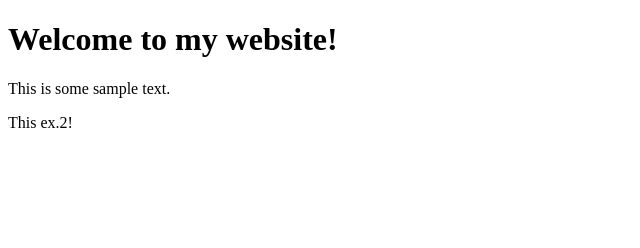
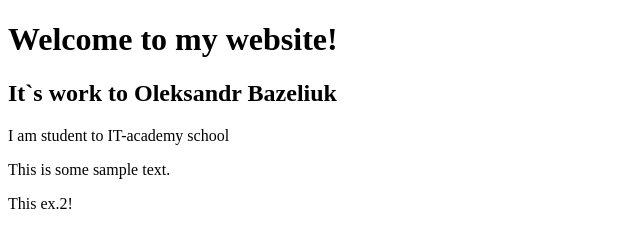
Before and after one commit to folvox/Lesson-5, a plain HTML site: page index.html in a window 1280 px wide. Shown: the whole page, without its empty margins (0-640 px from the left). Drawn offline with Linux system fonts and the light colour scheme.

Commit message:
Додаткові зміни

```diff
--- a/index.html
+++ b/index.html
@@ -11,6 +11,8 @@
 <body>
 
 <h1>Welcome to my website!</h1>
+<h2>It`s work to Oleksandr Bazeliuk</h2>
+<p> I am student to IT-academy school</p>
 
 <p>This is some sample text.</p>
 <p>This ex.2!</p>
```
